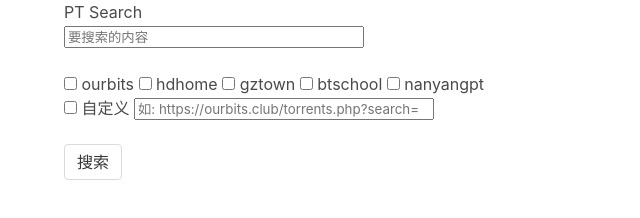
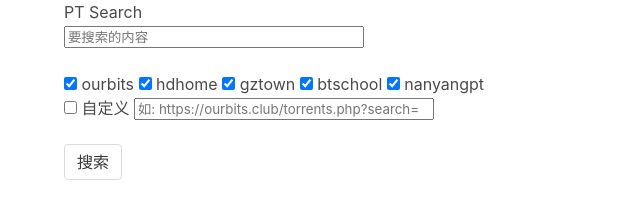
Before and after one commit to Hinpc/tool, a plain HTML site: page ptsearch/index.html in a window 1280 px wide. Shown: the whole page, without its empty margins (0-640 px from the left). Drawn offline with nearby package versions, Linux system fonts and the light colour scheme.

Commit message:
update: default checked

```diff
--- a/ptsearch/index.html
+++ b/ptsearch/index.html
@@ -23,23 +23,23 @@
 
         <div class="sites">
             <label>
-                <input type="checkbox" value="https://ourbits.club/torrents.php?notnewword=1&search="> ourbits
+                <input type="checkbox" value="https://ourbits.club/torrents.php?notnewword=1&search=" checked="checked"> ourbits
             </label>
 
             <label>
-                <input type="checkbox" value="http://hdhome.org/torrents.php?notnewword=1&search="> hdhome
+                <input type="checkbox" value="http://hdhome.org/torrents.php?notnewword=1&search=" checked="checked"> hdhome
             </label>
 
             <label>
-                <input type="checkbox" value="https://pt.gztown.net/torrents.php?notnewword=1&search="> gztown
+                <input type="checkbox" value="https://pt.gztown.net/torrents.php?notnewword=1&search=" checked="checked"> gztown
             </label>
 
             <label>
-                <input type="checkbox" value="https://pt.btschool.net/torrents.php?notnewword=1&search="> btschool
+                <input type="checkbox" value="https://pt.btschool.net/torrents.php?notnewword=1&search=" checked="checked"> btschool
             </label>
 
             <label>
-                <input type="checkbox" value="https://nanyangpt.com/torrents.php?notnewword=1&search="> nanyangpt
+                <input type="checkbox" value="https://nanyangpt.com/torrents.php?notnewword=1&search=" checked="checked"> nanyangpt
             </label>
 
         </div>
```
